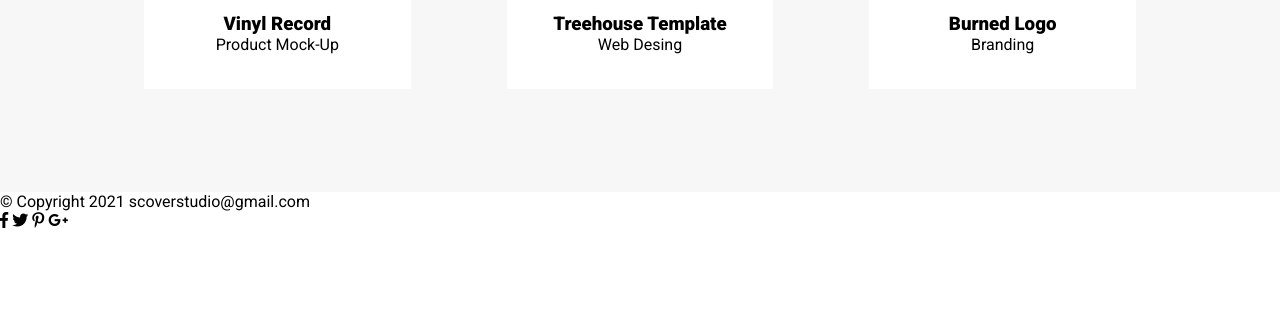
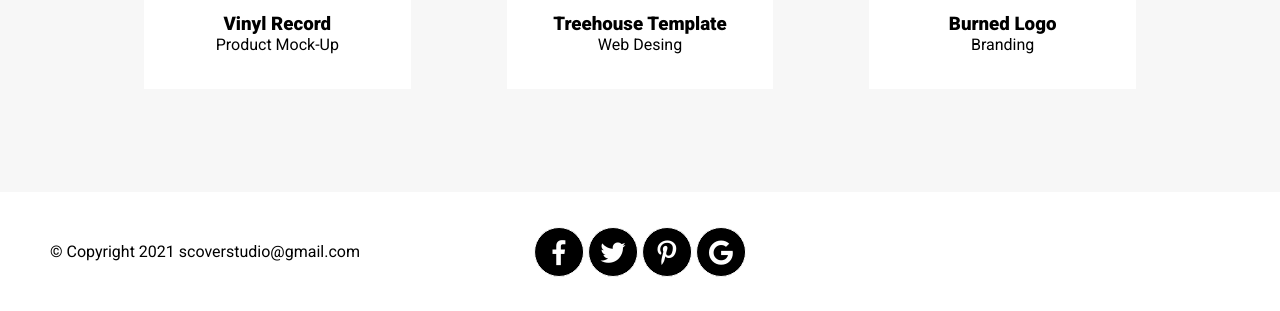
Before and after one commit to scoverstudio/mini-project, a website: page index.html in a window 1280 px wide. Shown: the part 2637-2948 px from the top of the page. Before the commit the page ends 2867 px from the top, so only its background shows below. Drawn offline with Linux system fonts and the light colour scheme; a web font is replaced by a local one.

Commit message:
Add styles for footer

```diff
--- a/index.html
+++ b/index.html
@@ -131,7 +131,7 @@
             <i class="fab fa-facebook-f"></i>
             <i class="fab fa-twitter"></i>
             <i class="fab fa-pinterest-p"></i>
-            <i class="fab fa-google-plus-g"></i>
+            <i class="fab fa-google"></i>
         </div>
     </footer>
 </body>
--- a/sass/style.scss
+++ b/sass/style.scss
@@ -216,3 +216,32 @@ section {
         }
     }
 }
+
+// footer
+
+.footer {
+    position: relative;
+    padding: 50px;
+    width: 100%;
+    max-width: 1400px;
+    margin: 0 auto;
+
+    .icons {
+        position: absolute;
+        left: 50%;
+        top: 50%;
+        transform: translate(-50%, -50%);
+        i {
+            font-size: 25px;
+            width: 50px;
+            height: 50px;
+            text-align: center;
+            line-height: 50px;
+            border: 1px solid;
+            border-radius: 50%;
+            background-color: $color-dark;
+            color: $color-light;
+
+        }
+    }
+}
```
Also changed, not shown: css/style.css, 1 other file.
